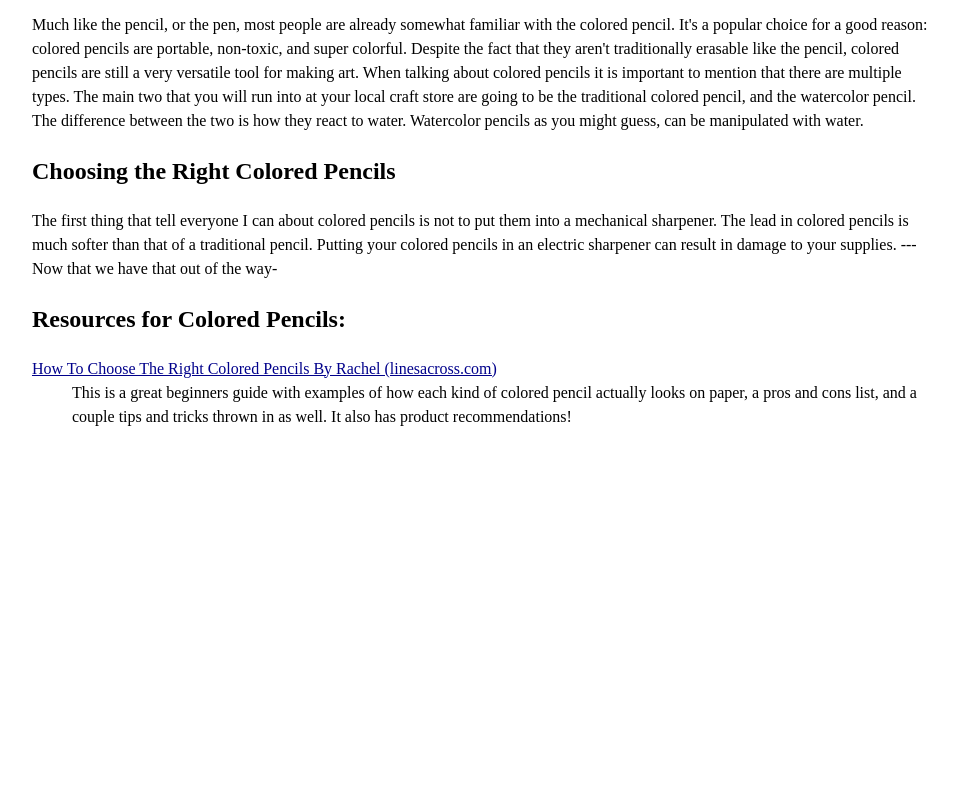
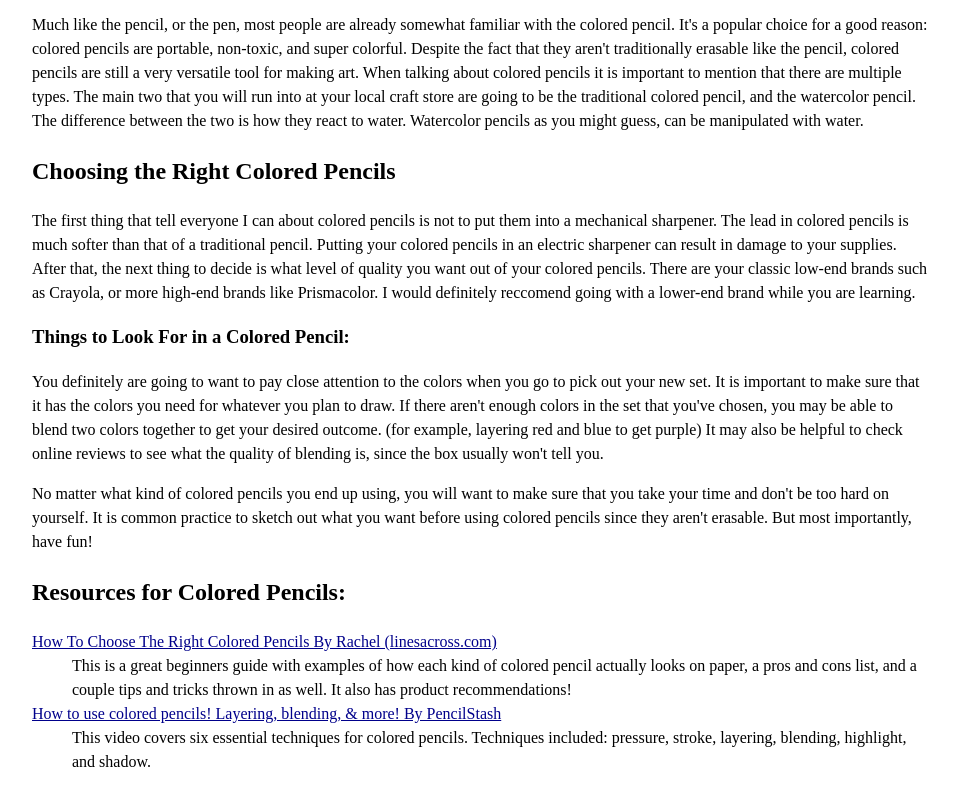
Before and after one commit to necoll01/Art-Page-V2, a plain HTML site: page coloredpencil.html in a window 1280 px wide. Shown: the part 124-922 px from the top of the page, without its empty margins (158-1121 px from the left). Before the commit the page ends 800 px from the top, so only its background shows below. Drawn offline with Linux system fonts and the light colour scheme.

Commit message:
added video links

```diff
--- a/coloredpencil.html
+++ b/coloredpencil.html
@@ -19,7 +19,8 @@
     <h1>Colored Pencils</h1>
 </header>
     <p>Much like the pencil, or the pen, most people are already somewhat familiar with the colored pencil. It's a popular choice for a good reason: colored pencils are portable, non-toxic, and super colorful. Despite the fact that they aren't traditionally
-        erasable like the pencil, colored pencils are still a very versatile tool for making art. When talking about colored pencils it is important to mention that there are multiple types. The main two that you will run into at your local craft store
+        erasable like the pencil, colored pencils are still a very versatile tool for making art. When talking about colored pencils it is important to mention that there are
+        multiple types. The main two that you will run into at your local craft store
         are going to be the traditional colored pencil, and the watercolor pencil. The difference between the two is how they react to water.
         Watercolor pencils as you might guess, can be manipulated with water.
     </p>
@@ -28,7 +29,16 @@
     <h2>Choosing the Right Colored Pencils</h2>
     <p>The first thing that tell everyone I can about colored pencils is not to put them into a mechanical sharpener. The lead in colored pencils
         is much softer than that of a traditional pencil. Putting your colored pencils in an electric sharpener can result in damage to your supplies.
-        --- Now that we have that out of the way-
+        After that, the next thing to decide is what level of quality you want out of your colored pencils. There are your classic low-end brands such as Crayola,
+        or more high-end brands like Prismacolor. I would definitely reccomend going with a lower-end brand while you are learning.
+        <h3>Things to Look For in a Colored Pencil:</h3>
+        You definitely are going to want to pay close attention to the colors when you go to pick out your new set. It is important to make sure that it has the colors you need for whatever
+        you plan to draw. If there aren't enough colors in the set that you've chosen, you may be able to blend two colors together to get your desired outcome. (for example, layering red
+        and blue to get purple) It may also be helpful to check online reviews to see what the quality of blending is, since the box usually won't tell you.
+    </p>
+
+    <p>No matter what kind of colored pencils you end up using, you will want to make sure that you take your time and don't be too hard on yourself. It is common practice to
+        sketch out what you want before using colored pencils since they aren't erasable. But most importantly, have fun!
     </p>
 
    <!-- Three resources for every medium-->
@@ -37,7 +47,9 @@
     <dd>This is a great beginners guide with examples of how each kind of colored pencil actually looks on paper, a pros and cons list, and a couple tips
         and tricks thrown in as well. It also has product recommendations!
     </dd>
-
+    <dt><a href="https://www.youtube.com/watch?v=FBZa4RdBe08">How to use colored pencils! Layering, blending, & more! By PencilStash</a></dt>
+<dd> This video covers six essential techniques for colored pencils. Techniques included: pressure, stroke, layering, blending, highlight, and shadow.
+</dd>
 </div>
 </body>
 
```
